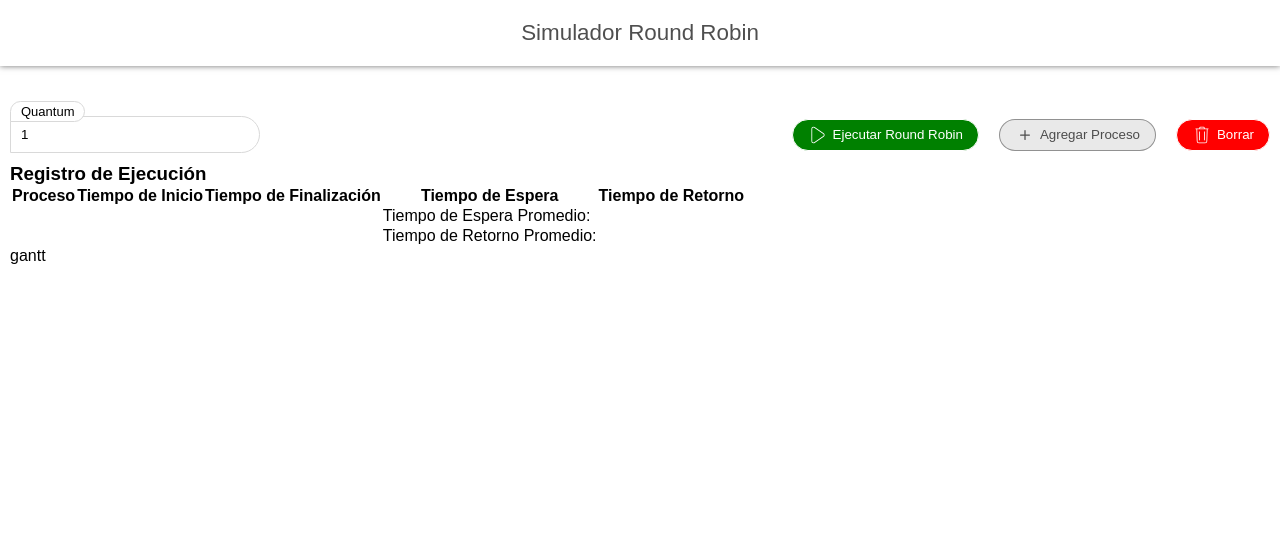
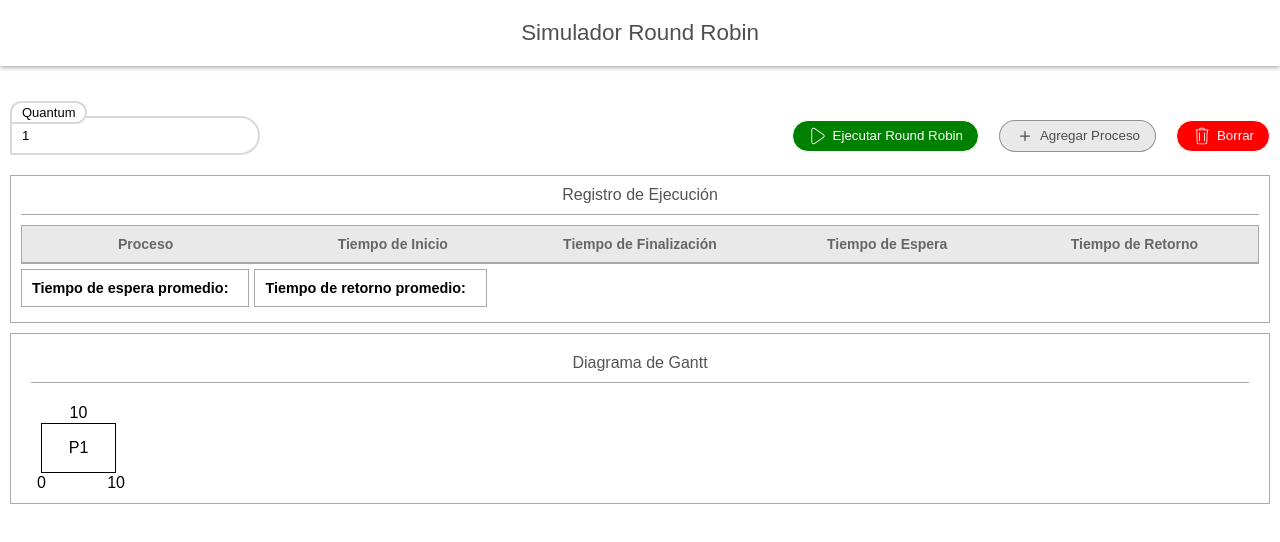
Before and after one commit to Elianruiz-ux/simulador.round.robin, a React (Create React App) app: page / in a window 1280 px wide. Shown: the top 542 px of the page. Built offline with nearby package versions, Linux system fonts and the light colour scheme.

Commit message:
cambios nuevos

```diff
--- a/src/App.css
+++ b/src/App.css
@@ -5,7 +5,6 @@
   & .mainContainer {
     padding: 10px;
   }
-
 
   & .actions {
     width: 100%;
@@ -28,7 +27,7 @@
     color: white;
     border-color: white;
 
-        &:hover{
+    &:hover {
       background-color: rgba(0, 128, 0, 0.806);
       color: white;
       border-color: white;
@@ -40,17 +39,14 @@
     color: white;
     border-color: white;
 
-        &:hover{
+    &:hover {
       background-color: rgba(255, 0, 0, 0.685);
       color: white;
       border-color: white;
     }
   }
 
-
-
-
-    & .header{
+  & .header {
     width: 100%;
     font-size: 1.4rem;
     text-align: center;
@@ -58,7 +54,7 @@
     background-color: #ffffff90;
     font-weight: 200;
     /* text-decoration: underline; */
-        color:#000000b0;
+    color: #000000b0;
     box-shadow: 0px 0px 6px #0000008f;
     margin-bottom: 30px;
   }
@@ -85,11 +81,11 @@
     justify-items: center;
     gap: 5px;
 
-        & svg{
+    & svg {
       font-size: 20px;
     }
 
-        &:hover{
+    &:hover {
       cursor: pointer;
       background-color: #d9d9d9;
     }
@@ -103,15 +99,14 @@
 
     & label {
       font-size: 13px;
-            width:  auto;
+      width: auto;
       overflow: hidden;
       background-color: white;
-            border: 1px solid #d9d9d9;
+      border: 2px solid #d9d9d9;
       padding: 2px 10px;
       border-radius: 50px 50px 50px 0px;
       position: absolute;
       top: -5px;
-
     }
 
     & input {
@@ -119,21 +114,18 @@
       /* transform: translateY(-10px); */
       width: 100%;
       appearance: none;
-            border: 1px solid #d9d9d9;
+      border: 2px solid #d9d9d9;
       background-color: white;
       padding: 10px;
       border-radius: 0px 50px 50px 0px;
 
-
-
-
-            &:focus{
+      &:focus {
         outline: none;
       }
     }
   }
 
-    & .form{
+  & .form {
     width: 100%;
     padding: 10px;
 
@@ -148,7 +140,6 @@
       padding-bottom: 10px;
       font-size: 1rem;
     }
-
 
     & form {
       padding: 10px;
@@ -176,8 +167,176 @@
         color: #0000008f;
       }
     }
-
-
   }
 
+  & .tableContainer {
+    margin: 10px 0;
+    padding: 10px;
+    border: 1px solid #00000056;
+
+    & h3 {
+      width: 100%;
+      text-align: center;
+      color: #000000ac;
+      font-weight: 100;
+      padding: 0 0 10px 0;
+      font-size: 1rem;
+      border-bottom: 1px solid #00000056;
+      margin-bottom: 10px;
     }
+
+    & .table {
+      width: 100%;
+      overflow: auto;
+      max-height: 300px;
+      border: 1px solid #00000056;
+
+      --ancho: 150px;
+
+      & table {
+        width: 100%;
+        height: 100%;
+        text-align: center;
+        background-color: #fff;
+        border-collapse: collapse;
+        border: none;
+        border-radius: 10px;
+        position: relative;
+        z-index: 1 !important;
+
+        & thead {
+          /* text-transform: capitalize; */
+          position: sticky;
+          top: 0;
+          z-index: 2;
+
+          & tr {
+            & th {
+              padding: 10px 0;
+              word-wrap: break-word;
+              background-color: #fff;
+              font-weight: 600;
+              border-bottom: 1px solid #00000056;
+              font-size: 14px;
+              text-align: center;
+              background-color: #d9d9d990;
+              color: #0000008f;
+
+              min-width: var(--ancho) !important;
+              max-width: var(--ancho) !important;
+            }
+          }
+        }
+        & tbody {
+          & tr {
+            & .cantidad {
+              display: flex !important;
+              flex-wrap: wrap !important;
+              gap: 20px !important;
+              justify-content: center;
+              justify-items: center;
+              align-items: center;
+            }
+            & td {
+              padding: 10px 0;
+              font-size: 0.8rem;
+              word-wrap: break-word;
+              min-width: var(--ancho) !important;
+              max-width: var(--ancho) !important;
+
+              &::first-letter {
+                text-transform: uppercase;
+              }
+            }
+
+            &:nth-of-type(even) {
+              background-color: #d9d9d990;
+            }
+          }
+        }
+      }
+    }
+
+    & .tiempos {
+      width: 100%;
+      display: flex;
+      flex-wrap: wrap;
+      margin: 5px 0;
+      gap: 5px;
+
+      & div {
+        width: auto;
+        padding: 10px;
+        border: 1px solid #00000056;
+        display: flex;
+        gap: 10px;
+
+        & p {
+          font-size: 0.9rem;
+          font-weight: 600;
+        }
+
+        & .promedio {
+          font-weight: 100;
+        }
+      }
+    }
+  }
+  & .containerGant {
+    width: 100%;
+    padding: 20px;
+    border: 1px solid #00000056;
+
+    & h3 {
+      width: 100%;
+      text-align: center;
+      color: #000000ac;
+      font-weight: 100;
+      padding: 0 0 10px 0;
+      font-size: 1rem;
+      border-bottom: 1px solid #00000056;
+      margin-bottom: 10px;
+    }
+
+    & .gant {
+      width: 100%;
+      height: 100%;
+      display: flex;
+      flex-wrap: wrap;
+      padding: 10px;
+      margin-top: 30px;
+
+      & div {
+        position: relative;
+        width: 75px;
+        height: 50px;
+        border: 1px solid #000000;
+        display: grid;
+        place-content: center;
+        text-transform: uppercase;
+
+        & .asigno,
+        & .inicio,
+        & .fin {
+          position: absolute;
+        }
+
+        & .asigno {
+          top: -20px;
+          left: 50%;
+          transform: translateX(-50%);
+        }
+
+        & .inicio {
+          bottom: -20px;
+          left: -5px;
+        }
+
+        & .fin {
+          bottom: -20px;
+          right: -10px;
+        }
+      }
+    }
+  }
+}
--- a/src/App.js
+++ b/src/App.js
@@ -8,6 +8,7 @@ function App() {
   const [quantum, setQuantum] = useState("1");
   const [executionLog, setExecutionLog] = useState([]);
   const [isRunning, setIsRunning] = useState(false);
+  const [es, setEs] = useState("");
 
   const handleQuantumChange = (event) => {
     const value = parseFloat(event.target.value);
@@ -23,6 +24,10 @@ function App() {
       remainingTime: parseInt(value),
     };
     setProcesses(updatedProcesses);
+  };
+
+  const handleEntradaSelidas = (event) => {
+    const { value } = event.target;
   };
 
   const addProcess = () => {
@@ -158,8 +163,9 @@ function App() {
             </>
           </div>
         )}
-        <div>
+        <div className="tableContainer">
           <h3>Registro de Ejecución</h3>
+          <div className="table">
             <table>
               <thead>
                 <tr>
@@ -180,33 +186,44 @@ function App() {
                     <td>{log.turnaroundTime}</td>
                   </tr>
                 ))}
-              <tr>
-                <td colSpan="3"></td>
-                <td>Tiempo de Espera Promedio:</td>
-                <td>
+              </tbody>
+            </table>
+          </div>
+          <div className="tiempos">
+            <div>
+              <p>Tiempo de espera promedio:</p>
+              <p className="promedio">
                 {executionLog.length > 0 &&
                   executionLog.reduce(
                     (acc, curr) => acc + curr.waitingTime,
                     0
                   ) / executionLog.length}
-                </td>
-              </tr>
-              <tr>
-                <td colSpan="3"></td>
-                <td>Tiempo de Retorno Promedio:</td>
-                <td>
+              </p>
+            </div>
+            <div>
+              <p>Tiempo de retorno promedio:</p>
+              <p className="promedio">
                 {executionLog.length > 0 &&
                   executionLog.reduce(
                     (acc, curr) => acc + curr.turnaroundTime,
                     0
                   ) / executionLog.length}
-                </td>
-              </tr>
-            </tbody>
-          </table>
+              </p>
+            </div>
+          </div>
         </div>
 
-        <div>gantt</div>
+        <div className="containerGant">
+          <h3>Diagrama de Gantt</h3>
+          <div className="gant">
+            <div>
+              <p className="asigno">10</p>
+              <p>p1</p>
+              <p className="inicio">0</p>
+              <p className="fin">10</p>
+            </div>
+          </div>
+        </div>
       </div>
     </div>
   );
```
Also changed, not shown: 1 other file (tests, documents, lock files or other folders). Lines whose indentation alone changed are shown as unchanged.
